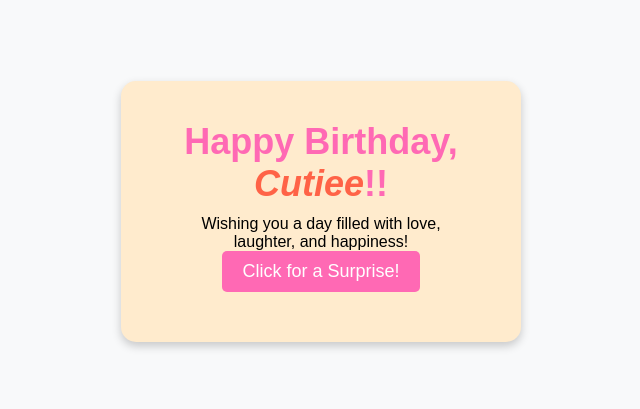
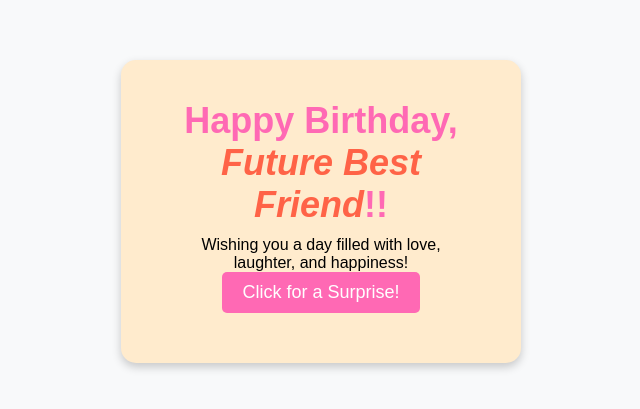
Before and after one commit to shivar007/birthdaywish, a plain HTML site: page index.html in a window 1280 px wide. Shown: the part 189-598 px from the top of the page, without its empty margins (319-959 px from the left). Drawn offline with Linux system fonts and the light colour scheme.

Commit message:
Update index.html

```diff
--- a/index.html
+++ b/index.html
@@ -9,7 +9,7 @@
 <body>
     <div class="container">
         <div class="greeting-card">
-            <h1>Happy Birthday, <span id="name">Cutiee</span>!!</h1>
+            <h1>Happy Birthday, <span id="name">Future Best Friend</span>!!</h1>
             <p class="wish-note">Wishing you a day filled with love, laughter, and happiness!</p>
             <button onclick="changeGreeting()">Click for a Surprise!</button>
         </div>
```
